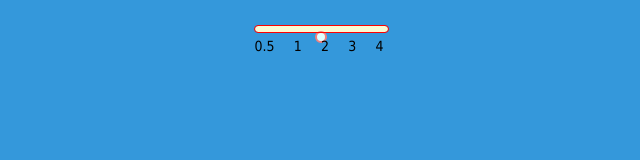
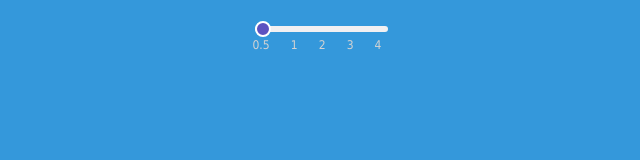
Before and after one commit to PaulAsaf2/test-webapp-frontend, a website: page index.html in a window 1280 px wide. Shown: the whole page, without its empty margins (321-961 px from the left). Drawn offline with Linux system fonts and the light colour scheme.

Commit message:
Настроить переключатель range по макету в Фигме

```diff
--- a/index.html
+++ b/index.html
@@ -11,22 +11,21 @@
 
 <body>
 
-<div>
+<div class="range-slider">
   <input
     type="range"
-    class="range"
-    id="range"
     min="1"
     max="5"
-    list="value"
+    value="1"
+    id="range"
   />
-  <datalist id="value">
-    <option value="1" label="0.5"></option>
-    <option value="1" label="1"></option>
-    <option value="2" label="2"></option>
-    <option value="3" label="3"></option>
-    <option value="4" label="4"></option>
-  </datalist>
+  <div class="sliderticks">
+    <span>0.5</span>
+    <span>1</span>
+    <span>2</span>
+    <span>3</span>
+    <span>4</span>
+  </div>
 </div>
 
 <script src="script.js"></script>
--- a/script.js
+++ b/script.js
@@ -1,11 +1,15 @@
 'use strict'
 
-const input = document.getElementById('range')
+const sliderEl = document.querySelector("#range")
 
-input.addEventListener('input', (event) => {
-  let curValue = event.target.value;
-  let progress = (curValue / input.max) * 100;
+sliderEl.addEventListener("input", (event) => {
+  let sliderValue = event.target.value;
+  let percent = (sliderValue == 2) ? 25
+              : (sliderValue == 3) ? 50
+              : (sliderValue == 4) ? 75
+              : (sliderValue == 5) ? 100
+              : 0;
 
-  input.style.background = `linear-gradient(to right, black ${progress}%, white ${progress}%)`
-
+  sliderEl.style.background = `
+    linear-gradient(to right, #5C52C0 ${percent}%, #F1F0F2 ${percent}%)`;
 })
--- a/style.css
+++ b/style.css
@@ -8,41 +8,56 @@ body {
   /* align-items: center; */
 }
 
-.range {
+.range-slider {
+  /* flex: 1; */
+  /* outline: thin solid green; */
+}
+
+.sliderticks {
+  width: 100%;
+  display: flex;
+  justify-content: space-between;
+  /* outline: thin solid red; */
+}
+
+.sliderticks span {
+  font-size: 12px;
+  color: lightgray;
+  padding-right: 4px;
+}
+
+input[type="range"] {
+  -webkit-appearance: none;
   appearance: none;
-  -webkit-appearance: none;
-  background-color: lightgoldenrodyellow;
+  width: 100%;
+  cursor: pointer;
+  outline: none;
   border-radius: 16px;
   height: 6px;
-  width: 100%;
-  outline: thin solid red;
+  background: #F1F0F2;
+  /* outline: thin solid yellow; */
 }
 
-.range::-moz-range-thumb {
+input[type="range"]::-webkit-slider-thumb {
+  -webkit-appearance: none;
   appearance: none;
-  width: 12px;
-  height: 12px;
-  background-color: lightcyan;
-  border: 2px solid lightcoral ;
+  height: 16px;
+  width: 16px;
+  background-color: #5C52C0;
   border-radius: 50%;
-  transition: .2s ease-in-out;
+  border: 2px solid white;
 }
 
-.range::-webkit-slider-thumb {
-  -webkit-appearance: none;
-  appearance: none;
-  width: 12px;
-  height: 12px;
-  background-color: lightcyan;
-  border: 2px solid lightcoral ;
+input[type="range"]::-moz-range-thumb {
+  height: 16px;
+  width: 16px;
+  background-color: #5C52C0;
   border-radius: 50%;
-  transition: .2s ease-in-out;
+  border: 2px solid white;
 }
 
-datalist {
-  display: flex;
-  justify-content: space-between;
-  width: 100%;
-  font-size: 14px;
-  margin: 0;
+.value {
+  font-size: 26px;
+  width: 50px;
+  text-align: center;
 }
```
